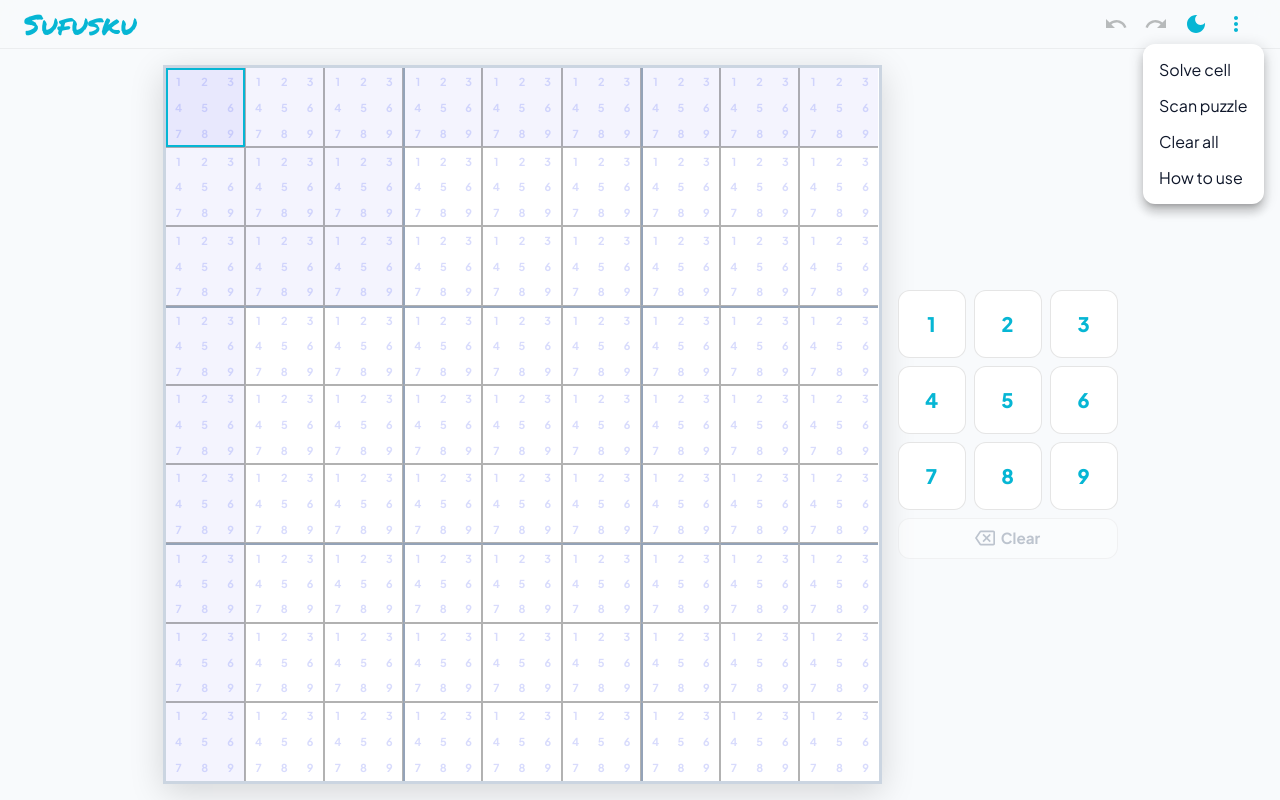
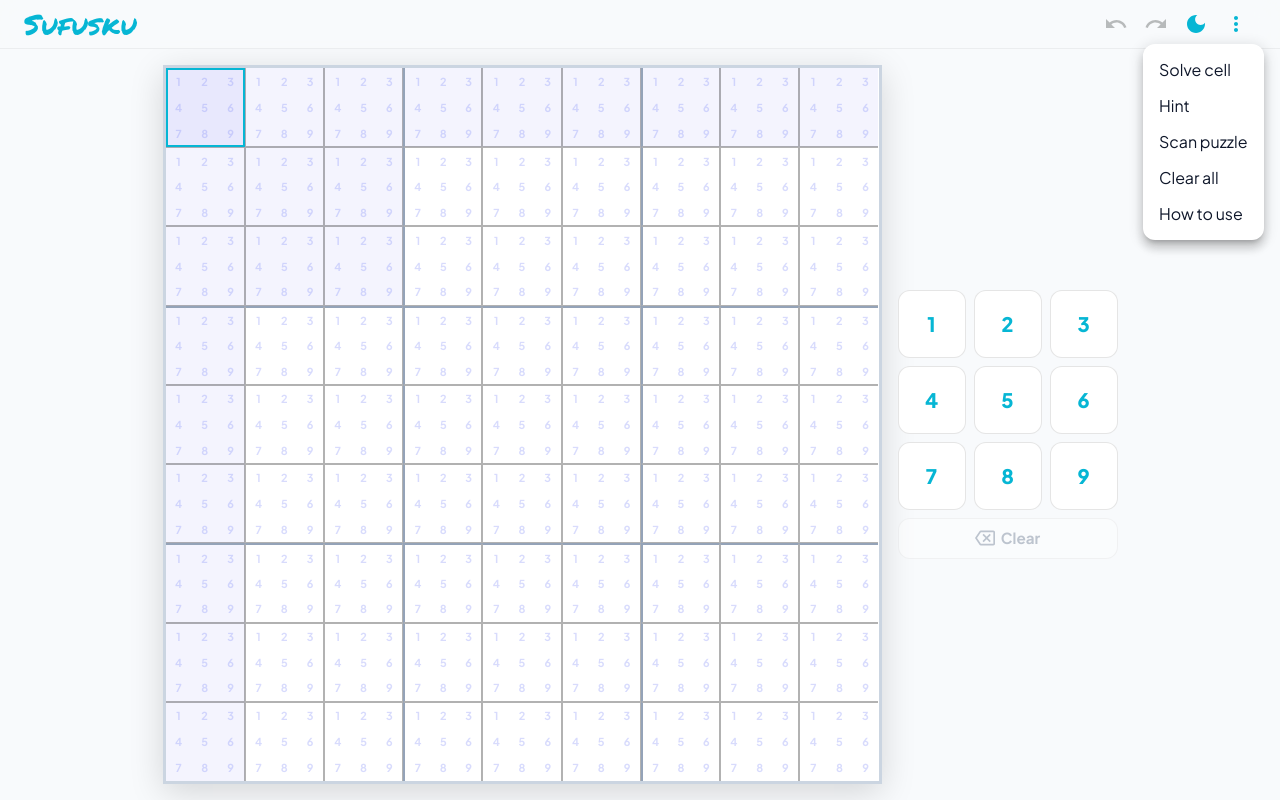
Before and after one commit to uzilan/sufusku, a React (Vite) app: page / in a window 1280 px wide. Both pictures are taken after a click on the button 1236 px from the left and 24 px from the top of the page. Built offline with nearby package versions, Linux system fonts and the light colour scheme.

Commit message:
feat: wire two-tap Hint menu item

```diff
--- a/src/App.tsx
+++ b/src/App.tsx
@@ -5,8 +5,20 @@ import NumberPad from './components/NumberPad';
 import { useSudokuBoard } from './hooks/useSudokuBoard';
 
 function App() {
-  const { board, selectedCell, setSelectedCell, setCellValue, setBoard, clearBoard, undo, redo, canUndo, canRedo } =
-    useSudokuBoard();
+  const {
+    board,
+    selectedCell,
+    setSelectedCell,
+    setCellValue,
+    setBoard,
+    clearBoard,
+    undo,
+    redo,
+    canUndo,
+    canRedo,
+    pendingHint,
+    setPendingHint,
+  } = useSudokuBoard();
 
   return (
     <Box
@@ -24,6 +36,9 @@ function App() {
       <Header
         board={board}
         selectedCell={selectedCell}
+        pendingHint={pendingHint}
+        onSelectCell={setSelectedCell}
+        onSetPendingHint={setPendingHint}
         onClearAll={clearBoard}
         onSolveCell={setCellValue}
         onScanAccept={setBoard}
@@ -53,7 +68,7 @@ function App() {
           },
         }}
       >
-        <Board board={board} selectedCell={selectedCell} onSelectCell={setSelectedCell} />
+        <Board board={board} selectedCell={selectedCell} hintCell={pendingHint?.index ?? null} onSelectCell={setSelectedCell} />
         <NumberPad board={board} selectedCell={selectedCell} onSelect={setCellValue} />
       </Box>
     </Box>
--- a/src/components/Header.tsx
+++ b/src/components/Header.tsx
@@ -6,6 +6,7 @@ import LightModeIcon from '@mui/icons-material/LightMode';
 import DarkModeIcon from '@mui/icons-material/DarkMode';
 import HeaderMenu from './HeaderMenu';
 import type { Board as BoardState } from '../sudoku/logic';
+import type { HintResult } from '../sudoku/hint';
 
 const landscapeQuery = '@media (max-height: 599.95px) and (orientation: landscape)';
 
@@ -26,6 +27,9 @@ const ThemeToggle = () => {
 interface HeaderProps {
   board: BoardState;
   selectedCell: number | null;
+  pendingHint: HintResult | null;
+  onSelectCell: (index: number) => void;
+  onSetPendingHint: (hint: HintResult | null) => void;
   onClearAll: () => void;
   onSolveCell: (value: number) => void;
   onScanAccept: (board: BoardState) => void;
@@ -38,6 +42,9 @@ interface HeaderProps {
 const Header = ({
   board,
   selectedCell,
+  pendingHint,
+  onSelectCell,
+  onSetPendingHint,
   onClearAll,
   onSolveCell,
   onScanAccept,
@@ -122,6 +129,9 @@ const Header = ({
           <HeaderMenu
             board={board}
             selectedCell={selectedCell}
+            pendingHint={pendingHint}
+            onSelectCell={onSelectCell}
+            onSetPendingHint={onSetPendingHint}
             onClearAll={onClearAll}
             onSolveCell={onSolveCell}
             onScanAccept={onScanAccept}
--- a/src/components/HeaderMenu.tsx
+++ b/src/components/HeaderMenu.tsx
@@ -4,6 +4,7 @@ import { Alert, IconButton, Menu, MenuItem, Portal, Snackbar } from '@mui/materi
 import MoreVertIcon from '@mui/icons-material/MoreVert';
 import { getCandidates, type Board as BoardState } from '../sudoku/logic';
 import { hasSolution, DEFAULT_SOLVE_BUDGET } from '../sudoku/solver';
+import { findHintCell, type HintResult } from '../sudoku/hint';
 import HelpDialog from './HelpDialog';
 
 const ScanDialog = lazy(() => import('./ScanDialog'));
@@ -11,12 +12,24 @@ const ScanDialog = lazy(() => import('./ScanDialog'));
 interface HeaderMenuProps {
   board: BoardState;
   selectedCell: number | null;
+  pendingHint: HintResult | null;
+  onSelectCell: (index: number) => void;
+  onSetPendingHint: (hint: HintResult | null) => void;
   onClearAll: () => void;
   onSolveCell: (value: number) => void;
   onScanAccept: (board: BoardState) => void;
 }
 
-const HeaderMenu = ({ board, selectedCell, onClearAll, onSolveCell, onScanAccept }: HeaderMenuProps) => {
+const HeaderMenu = ({
+  board,
+  selectedCell,
+  pendingHint,
+  onSelectCell,
+  onSetPendingHint,
+  onClearAll,
+  onSolveCell,
+  onScanAccept,
+}: HeaderMenuProps) => {
   const [anchorEl, setAnchorEl] = useState<HTMLElement | null>(null);
   const [message, setMessage] = useState<string | null>(null);
   const [scanOpen, setScanOpen] = useState(false);
@@ -57,6 +70,23 @@ const HeaderMenu = ({ board, selectedCell, onClearAll, onSolveCell, onScanAccept
     else setMessage(`Multiple values possible: ${validValues.join(', ')}`);
   };
 
+  const isBoardFull = !board.includes(null);
+
+  const handleHint = () => {
+    handleClose();
+    if (pendingHint !== null) {
+      onSolveCell(pendingHint.value);
+      return;
+    }
+    const found = findHintCell(board);
+    if (found === null) {
+      setMessage('No hint available right now.');
+      return;
+    }
+    onSelectCell(found.index);
+    onSetPendingHint(found);
+  };
+
   const handleScan = () => {
     handleClose();
     setScanOpen(true);
@@ -78,6 +108,9 @@ const HeaderMenu = ({ board, selectedCell, onClearAll, onSolveCell, onScanAccept
       <Menu anchorEl={anchorEl} open={Boolean(anchorEl)} onClose={handleClose}>
         <MenuItem onClick={handleSolveCell} disabled={!isCellEmpty}>
           Solve cell
+        </MenuItem>
+        <MenuItem onClick={handleHint} disabled={isBoardFull}>
+          {pendingHint !== null ? 'Reveal hint' : 'Hint'}
         </MenuItem>
         <MenuItem onClick={handleScan}>Scan puzzle</MenuItem>
         <MenuItem onClick={handleClearAll}>Clear all</MenuItem>
```
